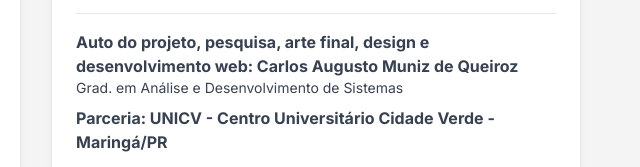
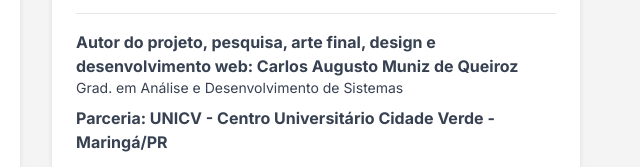
Before and after one commit to AugustoQueiroz13/SegurancaDigitalnoWhatsApp, a plain HTML site: page index.html in a window 1280 px wide. Shown: the part 3267-3434 px from the top of the page, 604-1244 px from the left. Drawn offline with nearby package versions, Linux system fonts and the light colour scheme.

Commit message:
Update index.html

```diff
--- a/index.html
+++ b/index.html
@@ -411,7 +411,7 @@
                         para uma página web interativa (protótipo funcional), sugerindo o aprendizado sequencial dos 5
                         passos de segurança.</p>
                     <div class="mt-6 border-t pt-4">
-                        <p class="font-bold">Auto do projeto, pesquisa, arte final, design e desenvolvimento web:
+                        <p class="font-bold">Autor do projeto, pesquisa, arte final, design e desenvolvimento web:
                             Carlos Augusto
                             Muniz de Queiroz</p>
                         <p class="text-sm">Grad. em Análise e Desenvolvimento de Sistemas</p>
```
